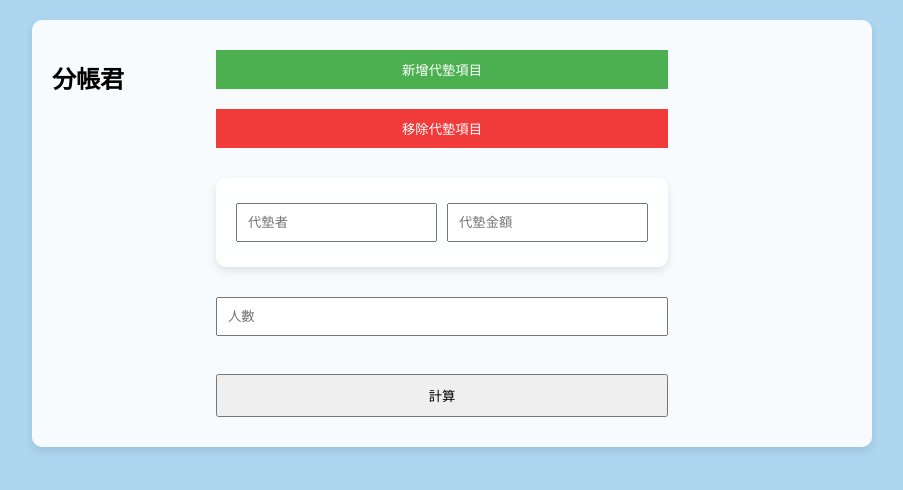
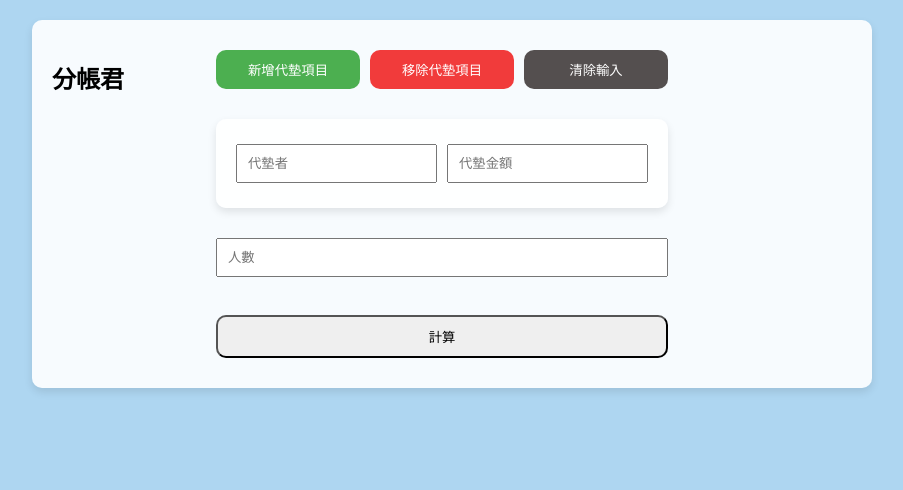
Before and after one commit to shuminchang/balance_calculate, a plain HTML site: page index.html in a window 1280 px wide. Shown: the whole page, without its empty margins (188-1091 px from the left). Drawn offline with Linux system fonts and the light colour scheme.

Commit message:
add clear button, adjust ui

```diff
--- a/index.html
+++ b/index.html
@@ -11,14 +11,17 @@
     <div class="container">
         <h2>分帳君</h2>
         <form id="contributionForm">
-            <button type="button" id="addContributor">新增代墊項目</button>
-            <button type="button" id="removeContributor">移除代墊項目</button><br>
+            <div class="button-container">
+                <button type="button" id="addContributor">新增代墊項目</button>
+                <button type="button" id="removeContributor">移除代墊項目</button>
+                <button type="button" id="clearForm">清除輸入</button>
+            </div>
             <div id="contributionsContainer" class="contributor-container">
                 <input type="text" name="contributorName" class="form-input" placeholder="代墊者">
                 <input type="number" name="contribution" class="form-input" placeholder="代墊金額"><br>
             </div>
             <input type="number" id="numOfPeople" name="numOfPeople" class="form-input" placeholder="人數" required><br><br>
-            <input type="submit" class="form-input" value="計算">
+            <input id="calculate" type="submit" class="form-input" value="計算">
         </form>
         <div id="results"></div>
         <div id="recordsContainer"></div>
--- a/script.js
+++ b/script.js
@@ -3,6 +3,7 @@ document.addEventListener('DOMContentLoaded', function() {
     document.getElementById('addContributor').addEventListener('click', addInput);
     document.getElementById('removeContributor').addEventListener('click', removeInput);
     document.getElementById('contributionForm').addEventListener('submit', calculate);
+    document.getElementById('clearForm').addEventListener('click', clearForm);
 
     const formInputs = document.querySelectorAll('.form-ipnut, .form-select');
 
@@ -49,7 +50,7 @@ document.addEventListener('DOMContentLoaded', function() {
 
         // Select the last child with class 'contributor-container' and remove it
         var allDivs = contributionsContainer.querySelectorAll('div');
-        console.log(allDivs.length);
+
         if (allDivs.length > 1) {
             allDivs[allDivs.length - 1].remove();
         }
@@ -159,6 +160,23 @@ document.addEventListener('DOMContentLoaded', function() {
         }
     }
 
+    function clearForm() {
+        // Reset the form
+        document.getElementById('contributionForm').reset();
+
+        // Remove any dynamically added input containers
+        var contributionsContainer = document.getElementById('contributionsContainer');
+        var dynamicInputs = document.querySelectorAll('.contributor-container:not(:first-child)');
+
+        dynamicInputs.forEach(inputContainer => {
+            contributionsContainer.removeChild(inputContainer);
+        });
+
+        // Clear the results and records
+        document.getElementById('results').innerHTML = '';
+        document.getElementById('recordsContainer').innerHTML = '';
+    }
+
     function escapeHTML(str) {
         return str.replace(/[&<>'"]/g,
             tag => ({ '&': '&amp;', '<': '&lt;', '>': '&gt;', "'": '&#39;', '"': '&quot;' }[tag] || tag));
--- a/style.css
+++ b/style.css
@@ -39,13 +39,30 @@ body, html {
     background-color: #4CAF50;
     color: white;
     border: none;
+    border-radius: 10px;
 }
 #removeContributor {
     cursor: pointer;
     background-color: #f13b3b;
     color: white;
     border: none;
+    border-radius: 10px;
+}
+#clearForm {
+    cursor: pointer;
+    background-color: #544f4f;
+    color: white;
+    border: none;
+    border-radius: 10px;
 }
 #contributionsContainer {
     margin-bottom: 20px;
 }
+#calculate {
+    border-radius: 10px;
+}
+.button-container {
+    display: flex;
+    gap: 10px; /* Adjust the spacing between buttons as needed */
+    margin-bottom: 10px; /* Optional margin for spacing below the buttons */
+}
```
